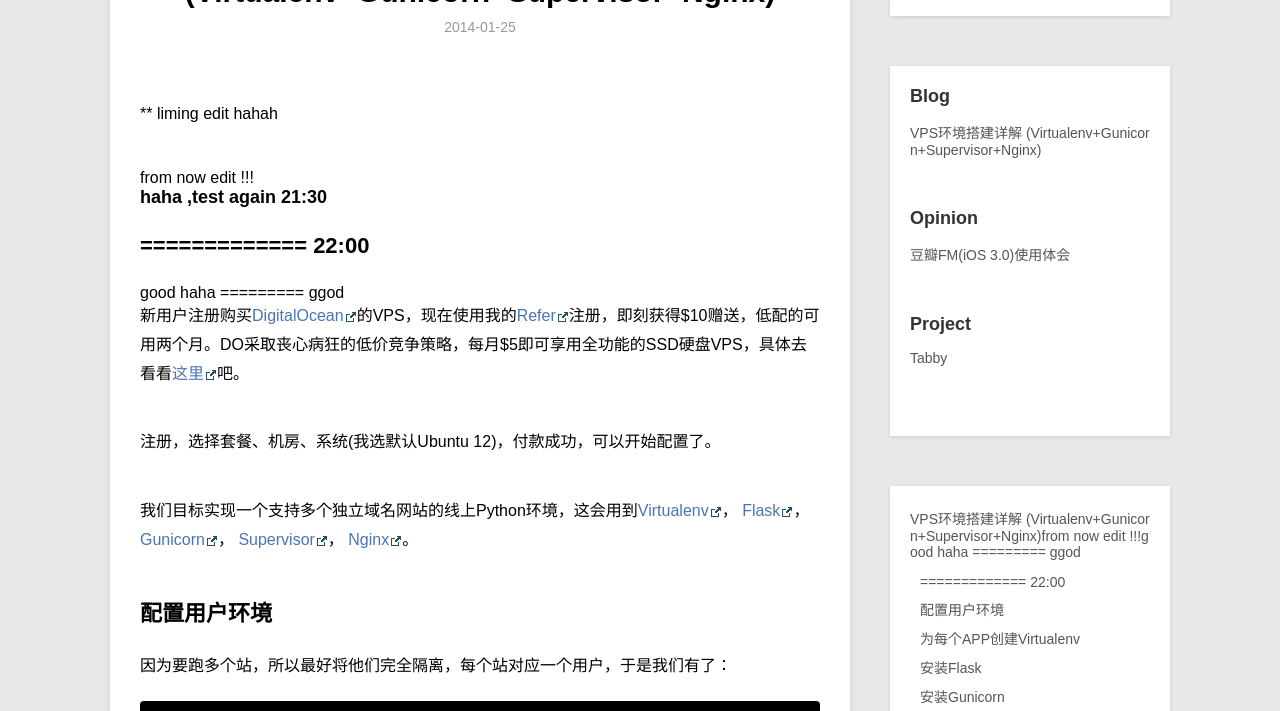
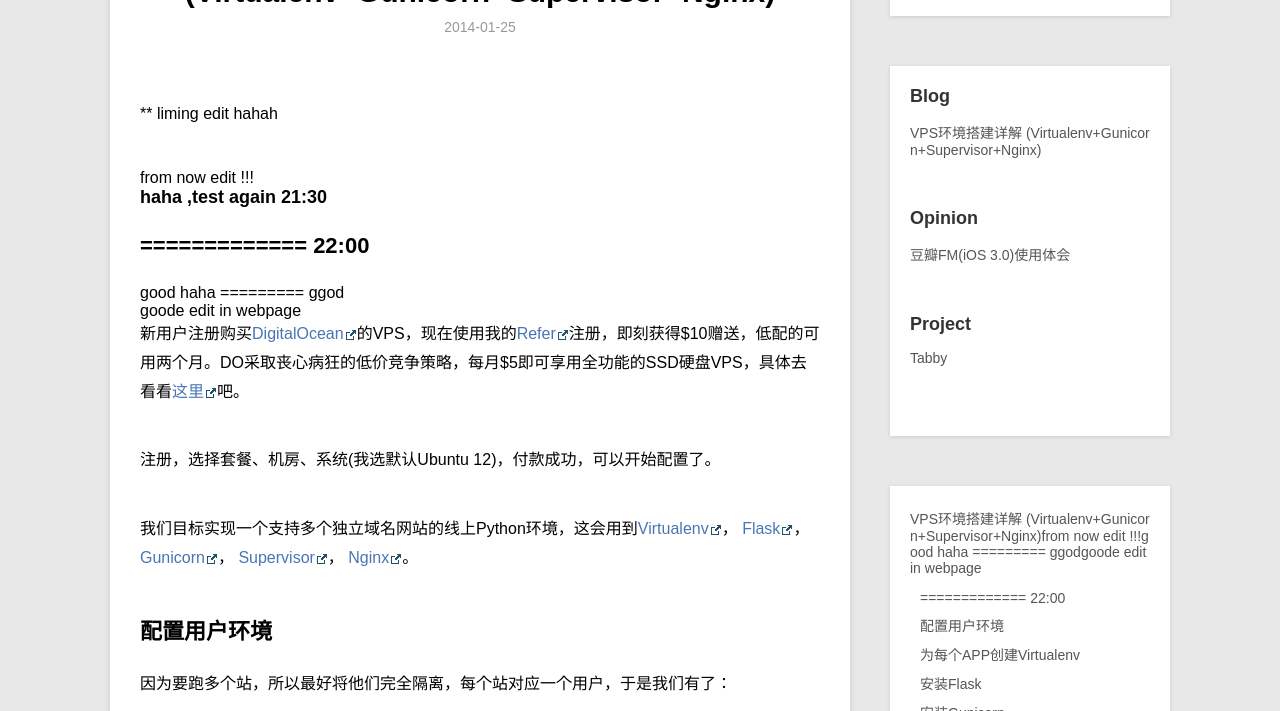
Before and after one commit to prudentialhk/prudentialhk.github.io, a Jekyll site: the page built from _posts/blog/2014-01-25-vps-config-python-vitrualenv-flask-gunicorn-supervisor-nginx.md, in a window 1280 px wide and 900 px high, cut to the strip 189-900 px from the top of the window. Built offline with Jekyll 4.4.1, drawn with Linux system fonts in a browser that asks for light colours; Markdown is read by kramdown in place of the engine named in the settings.

Commit message:
Update 2014-01-25-vps-config-python-vitrualenv-flask-gunicorn-supervisor-nginx.md

```diff
--- a/_posts/blog/2014-01-25-vps-config-python-vitrualenv-flask-gunicorn-supervisor-nginx.md
+++ b/_posts/blog/2014-01-25-vps-config-python-vitrualenv-flask-gunicorn-supervisor-nginx.md
@@ -11,7 +11,7 @@ liming edit hahah
 ### haha ,test again 21:30
 ## ============= 22:00
 # good haha ========= *ggod*
-
+# goode edit in webpage
 
 新用户注册购买[DigitalOcean][DO]的VPS，现在使用我的[Refer][DO]注册，即刻获得$10赠送，低配的可用两个月。DO采取丧心病狂的低价竞争策略，每月$5即可享用全功能的SSD硬盘VPS，具体去看看[这里][DO]吧。
 
```
